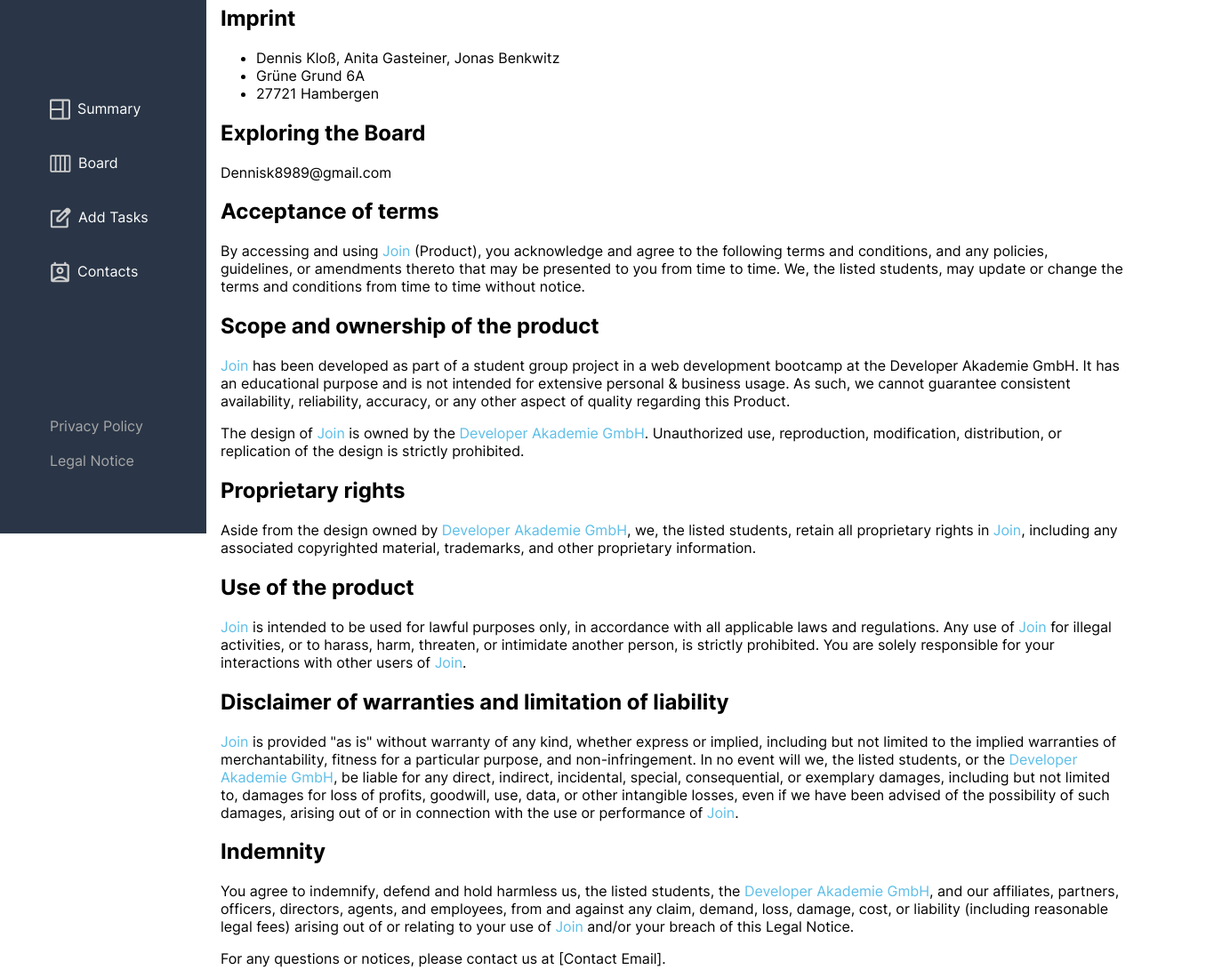
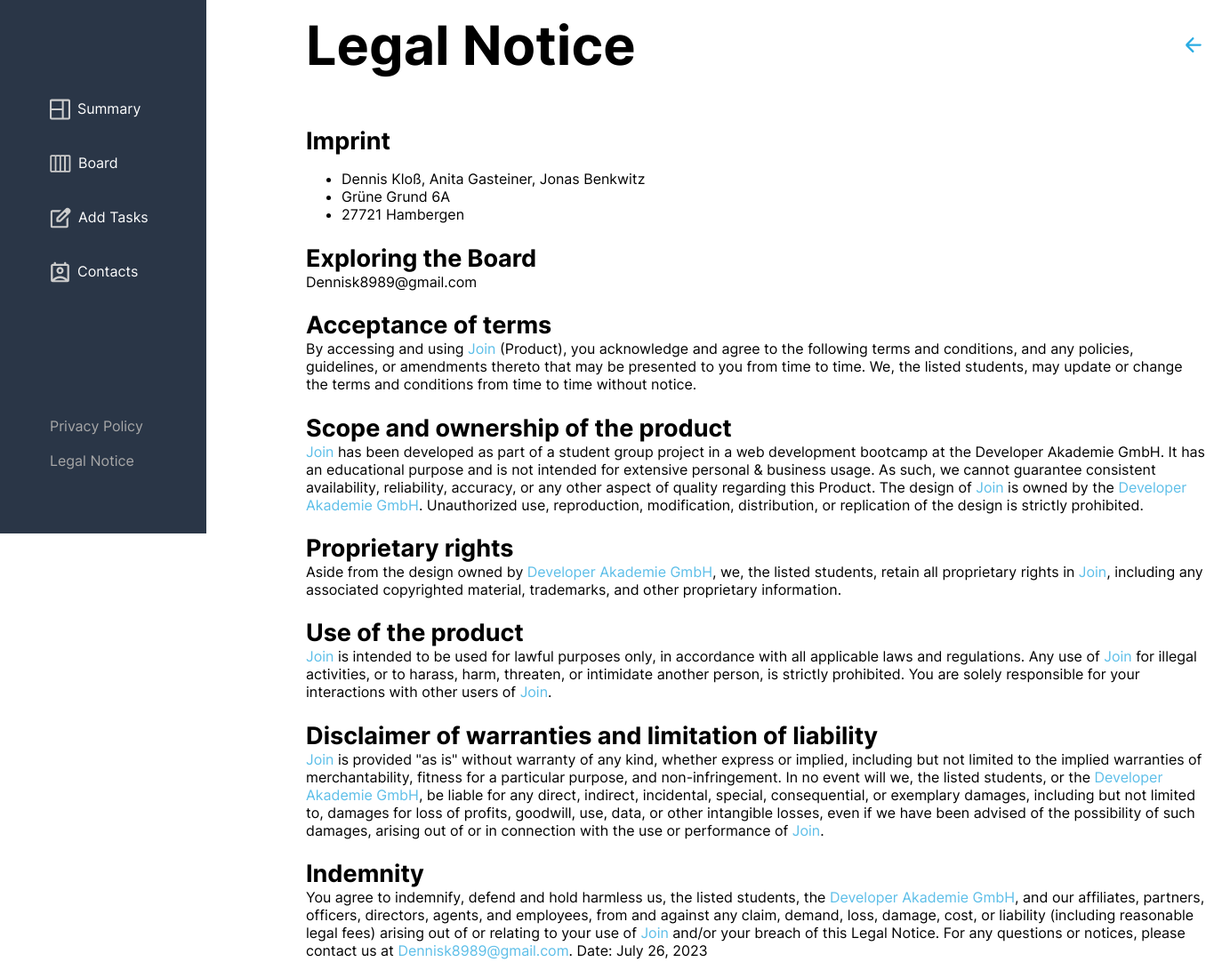
Before and after one commit to dennisk89/join-239, a plain HTML site: page legal_notice.html in a window 1280 px wide. Shown: the part 200-1291 px from the top of the page at 89% size, 1374 px wide, since content can reach past the window. Drawn offline with Linux system fonts and the light colour scheme.

Commit message:
legalnotice/privacy/help/desktop

```diff
--- a/legal_notice.html
+++ b/legal_notice.html
@@ -21,66 +21,61 @@
             </div>
         </div>
     </header>
-    <div class="padding-left-right-16px">
+    <div class="padding-left-right-16px margin-bottom-96px desktop-help">
         <div class="justify-space-between">
-            <h1>Legal Notice</h1><img class="legal-notice-arrow-left" src="./assets/img/arrow-left-line.svg" alt="">
+            <h1 class="h1-d">Legal Notice</h1>
+            <img class="legal-notice-arrow-left" src="./assets/img/arrow-left-line.svg" alt="">
         </div>
-        <h2>Imprint</h2>
+        <h2 class="h2-d margin-bottom0">Imprint</h2>
         <ul>
             <li>Dennis Kloß, Anita Gasteiner, Jonas Benkwitz</li>
             <li>Grüne Grund 6A</li>
             <li>27721 Hambergen</li>
         </ul>
-        <h2>Exploring the Board</h2>
-        <p>Dennisk8989@gmail.com</p>
-        <h2>Acceptance of terms</h2>
-        <p>By accessing and using <span class="highlighted-text clickable">Join</span> (Product), you acknowledge and
+        <h2 class="h2-d margin-bottom0">Exploring the Board</h2>
+        <span>Dennisk8989@gmail.com</span>
+        <h2 class="h2-d margin-bottom0">Acceptance of terms</h2>
+        <span>By accessing and using <span class="highlighted-text clickable">Join</span> (Product), you acknowledge and
             agree to the following terms and conditions, and
             any policies, guidelines, or amendments thereto that may be presented to you from time to time. We, the
-            listed students, may update or change the terms and conditions from time to time without notice.</p>
-        <h2>Scope and ownership of the product</h2>
-        <p><span class="highlighted-text clickable">Join</span> has been developed as part of a student group project in
+            listed students, may update or change the terms and conditions from time to time without notice.</span>
+        <h2 class="h2-d margin-bottom0">Scope and ownership of the product</h2>
+        <span><span class="highlighted-text clickable">Join</span> has been developed as part of a student group project in
             a web development bootcamp at the <span>Developer Akademie GmbH</span>. It has an educational purpose and is
             not intended for extensive personal & business usage. As
             such, we cannot guarantee consistent availability, reliability, accuracy, or any other aspect of quality
-            regarding this Product.</p>
-        <p> The design of <span class="highlighted-text clickable">Join</span> is owned by the <span
+            regarding this Product.</span>
+        <span> The design of <span class="highlighted-text clickable">Join</span> is owned by the <span
                 class="highlighted-text clickable">Developer Akademie GmbH</span>. Unauthorized use, reproduction,
             modification,
-            distribution, or replication of the design is strictly prohibited.</p>
-        <h2>Proprietary rights</h2>
-
-        <p>Aside from the design owned by <span class="highlighted-text clickable">Developer Akademie GmbH</span>, we,
+            distribution, or replication of the design is strictly prohibited.</span>
+        <h2 class="h2-d margin-bottom0">Proprietary rights</h2>
+        <span>Aside from the design owned by <span class="highlighted-text clickable">Developer Akademie GmbH</span>, we,
             the listed students, retain all proprietary rights in <span class="highlighted-text clickable">Join</span>,
-            including any associated copyrighted material, trademarks, and other proprietary information.</p>
-
-        <h2>Use of the product</h2>
-        <p><span class="highlighted-text clickable">Join</span> is intended to be used for lawful purposes only, in
+            including any associated copyrighted material, trademarks, and other proprietary information.</span>
+        <h2 class="h2-d margin-bottom0">Use of the product</h2>
+        <span><span class="highlighted-text clickable">Join</span> is intended to be used for lawful purposes only, in
             accordance with all applicable laws and regulations. Any use of <span
                 class="highlighted-text clickable">Join</span> for illegal activities, or to harass, harm, threaten, or
             intimidate another person, is strictly prohibited. You are solely responsible for your interactions with
-            other users of <span class="highlighted-text clickable">Join</span>.</p>
-
-        <h2>Disclaimer of warranties and limitation of liability</h2>
-        <p><span class="highlighted-text clickable">Join</span> is provided "as is" without warranty of any kind,
+            other users of <span class="highlighted-text clickable">Join</span>.</span>
+        <h2 class="h2-d margin-bottom0">Disclaimer of warranties and limitation of liability</h2>
+        <span><span class="highlighted-text clickable">Join</span> is provided "as is" without warranty of any kind,
             whether express or implied, including but not limited to the implied warranties of merchantability, fitness
             for a particular purpose, and non-infringement. In no event will we, the listed students, or the <span
                 class="highlighted-text clickable">Developer Akademie GmbH</span>, be liable for any direct, indirect,
             incidental, special, consequential, or exemplary damages, including but not limited to, damages for loss of
             profits, goodwill, use, data, or other intangible losses, even if we have been advised of the possibility of
             such damages, arising out of or in connection with the use or performance of <span
-                class="highlighted-text clickable">Join</span>.</p>
-
-        <h2>Indemnity</h2>
-        <p>You agree to indemnify, defend and hold harmless us, the listed students, the <span
+                class="highlighted-text clickable">Join</span>.</span>
+        <h2 class="h2-d margin-bottom0">Indemnity</h2>
+        <span>You agree to indemnify, defend and hold harmless us, the listed students, the <span
                 class="highlighted-text clickable">Developer Akademie GmbH</span>, and our affiliates, partners,
             officers, directors, agents, and employees, from and against any claim, demand, loss, damage, cost, or
             liability (including reasonable legal fees) arising out of or relating to your use of <span
-                class="highlighted-text clickable">Join</span> and/or your breach of this Legal Notice.</p>
-
-        <p>For any questions or notices, please contact us at [Contact Email].</p>
-
-        <p>Date: July 26, 2023</p>
+                class="highlighted-text clickable">Join</span> and/or your breach of this Legal Notice.</span>
+        <span>For any questions or notices, please contact us at <span class="highlighted-text">Dennisk8989@gmail.com</span>.</span>
+        <span>Date: July 26, 2023</span>
     </div>
     <footer class="mobile-footer">
         <img class="logo hide-on-mobile" src="assets/img/join-logo-big.svg" alt="">
--- a/style_dennis.css
+++ b/style_dennis.css
@@ -188,6 +188,18 @@ textarea::-webkit-input-placeholder {
     height: 56px;
     border-radius: 10px;
 }
+.h1-d{
+    font-size: 47px;
+}
+
+.h2-d{
+    font-size: 27px;
+    font-weight: 700;
+}
+
+.margin-bottom0{
+    margin-bottom: 0px;
+}
 
 @media (min-width: 768px) {
     .add-task-desktop{
@@ -226,4 +238,29 @@ textarea::-webkit-input-placeholder {
         font-size: 20px;
         margin-top: 0;
     }
+    .desktop-help{
+        width: 1014px;
+        margin-left: 96px;
+    }
+    .h1-d{
+        font-size: 61px;
+        margin-top: 110px;
+        margin-bottom: 32px;
+    }
+    .align-center{
+        display: flex;
+        align-items: center;
+
+    }
+    .legal-notice-arrow-left{
+        margin-top: 78px;
+    }
+    .font-weight400{
+        font-weight: 400;
+    }
+    .h2-d{
+       font-size: 27px;
+       font-weight: 700;
+    }
+
 }
```
Also changed, not shown: help.html (+20 -16 lines), privacy_policy.html (+10 -10 lines).
